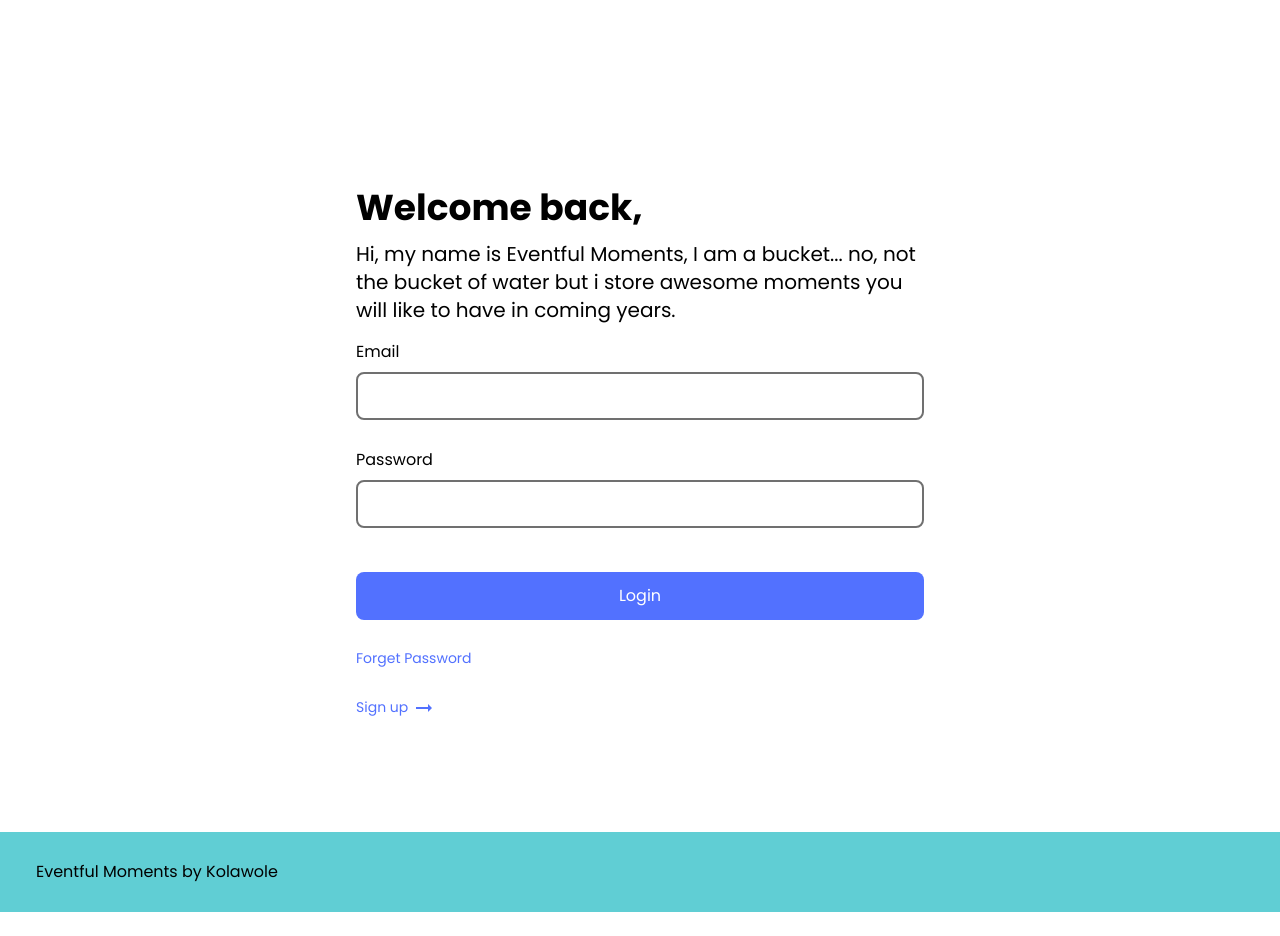
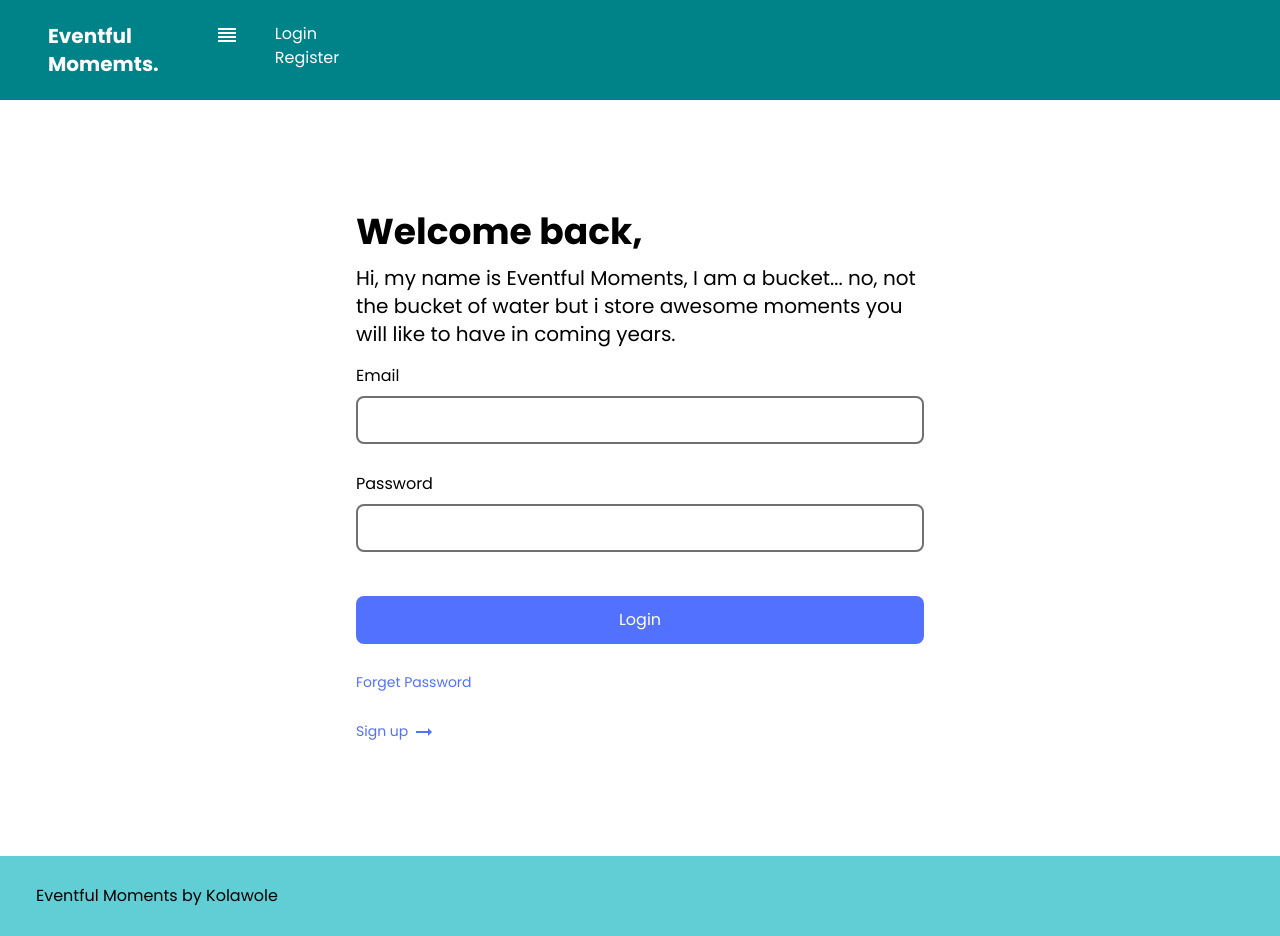
Before and after one commit to Kolawole26/thestartupintern_frontend_six, a Next.js app: page / in a window 1280 px wide. Before the commit the page ends 912 px from the top, so only its background shows below. Built offline with nearby package versions, Linux system fonts and the light colour scheme.

Commit message:
fourth commit

```diff
--- a/Components/Navigation.js
+++ b/Components/Navigation.js
@@ -10,7 +10,7 @@ function Navigation( {onClick, active, links} ) {
 
     return (
         <>
-           <header className="relative bg-primary py-3">
+           <header >
                <div className=" mx-auto max-w-7xl flex items-center justify-between py-2.5 md:px-12 px-9">
                    <div className="">
                        <h1 className="text-white font-bold md:text-xl italic">Eventful Momemts.</h1>
--- a/pages/buckets.js
+++ b/pages/buckets.js
@@ -51,7 +51,7 @@ useEffect(() => {
             <Meta title='My Buckets'/>
             <div className="md:container  md:mx-auto ">
                 <div className=" my-24 px-9 max-w-7xl mx-auto">
-                    <header className="text-center md:text-left mb-16">
+                    <div className="text-center md:text-left mb-16">
                         <div className="flex md:flex-row md:justify-between flex-col  md:space-y-0 space-y-3 mb-4 md:mb-0">
 
                         <div >
@@ -65,7 +65,7 @@ useEffect(() => {
 
                         </div>
                         <p className="md:text-xl text-base mb-4">Here are items in your eventful moment bucket.</p>
-                    </header>
+                    </div>
 
 
                             <Feed posts={posts} />
--- a/pages/buckets/[id]/index.js
+++ b/pages/buckets/[id]/index.js
@@ -42,10 +42,10 @@ function SingleMomment({secondLinks, post}) {
             <Meta title='Single Bucket'/>
            <div className="md:container  md:mx-auto md:min-h-screen" >
                 <div className=" my-24 px-9 max-w-7xl mx-auto">
-                    <header className=" mb-11">
+                    <div className=" mb-11">
                         <h1 className="md:text-4xl font-bold text-2xl mb-4">{post.title}</h1>
                         <p className="text-btn text-sm">{dateFormat(date, "dd/mm/yyyy")}</p>
-                    </header>
+                    </div>
                     <section>
                         <div className="space-y-7 mb-20 md:text-justify">
                             <p className="md:text-base text-sm">
--- a/styles/globals.css
+++ b/styles/globals.css
@@ -12,6 +12,13 @@
         @apply py-7;
         @apply px-9
     }
+
+    header {
+        @apply bg-primary;
+        @apply relative;
+        @apply py-3
+    }
+
 }
 
 @layer utilities {
```
